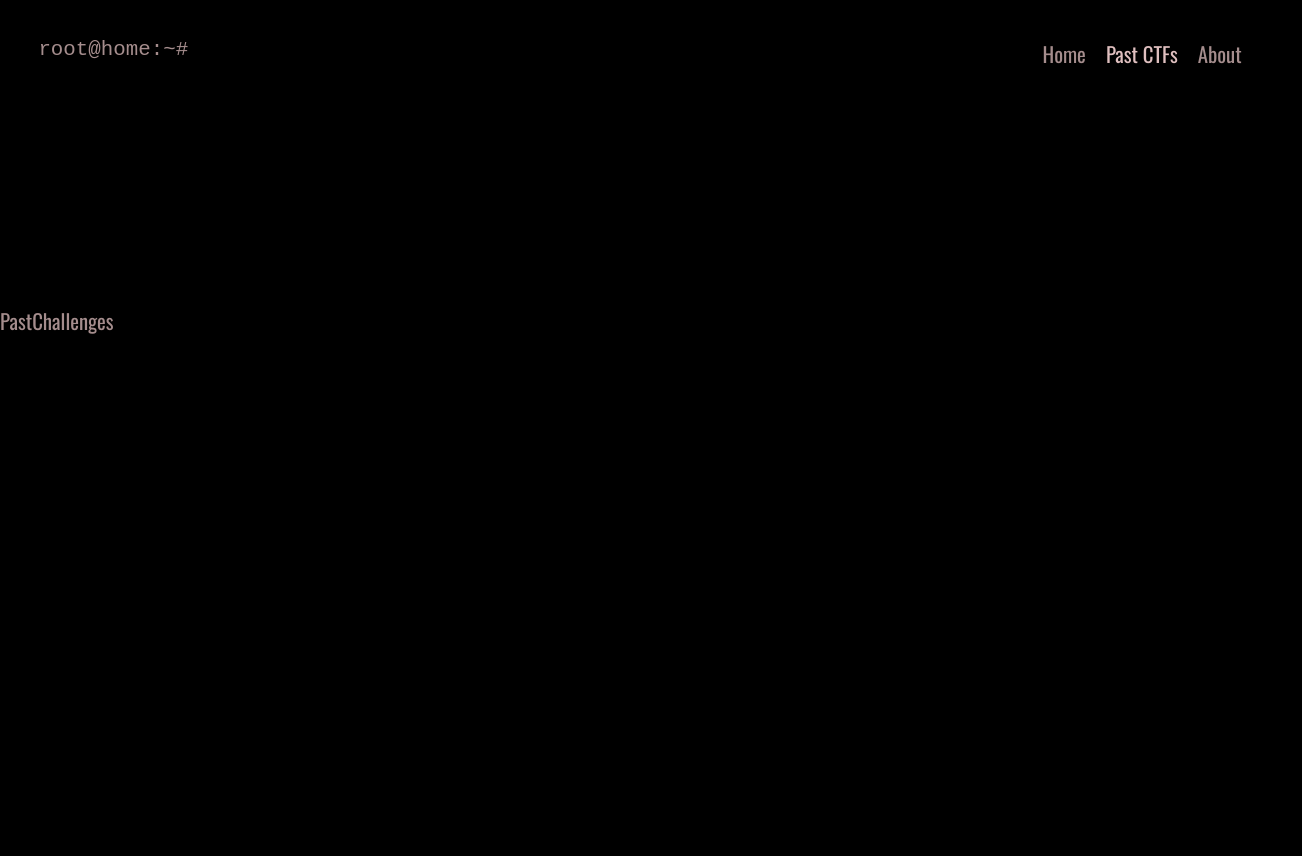
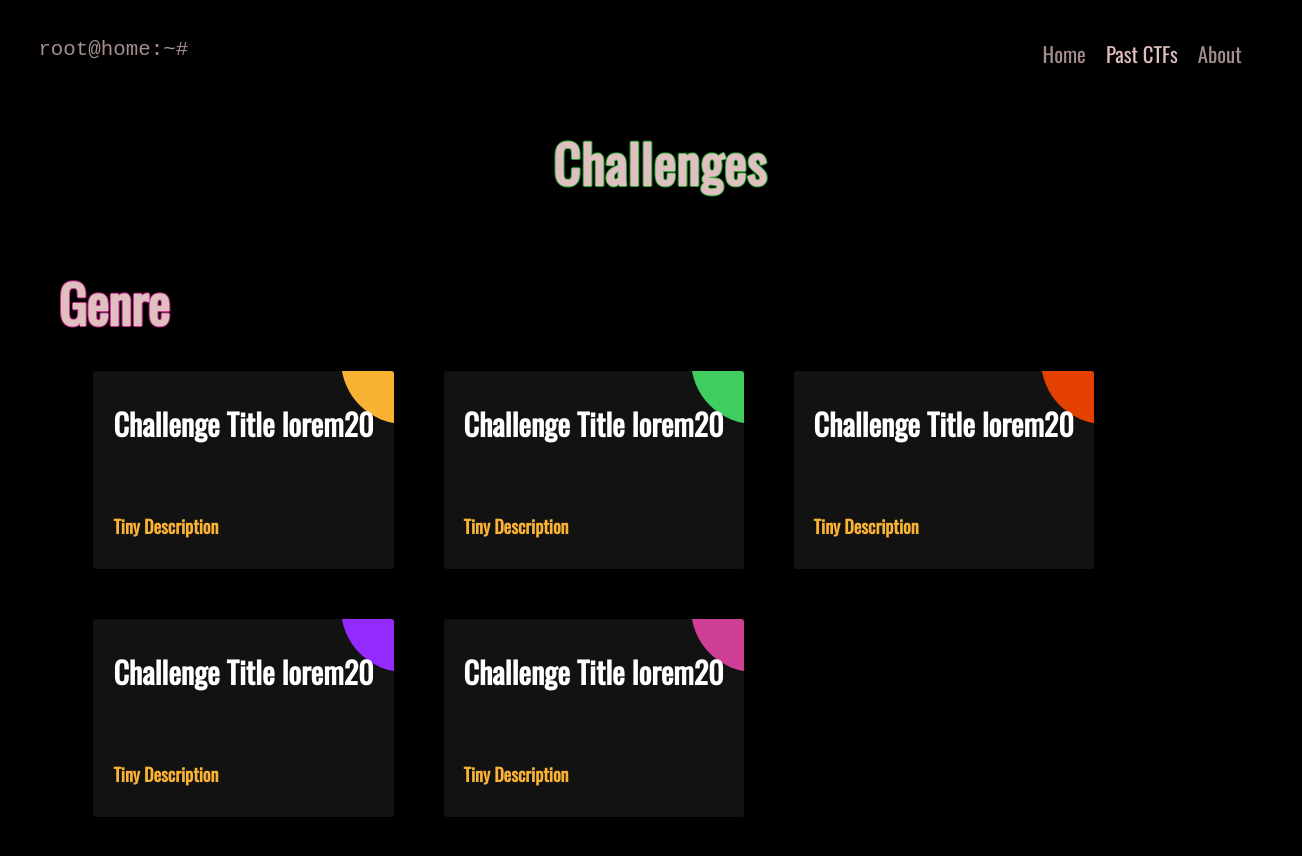
Before and after one commit to abdul2801/apoorv, a React (Create React App) app: page /upcoming in a window 1280 px wide. Shown: the top 856 px of the page, 1302 px wide, since content can reach past the window. Before the commit the page ends 800 px from the top, so only its background shows below. Built offline with nearby package versions, Linux system fonts and the light colour scheme.

Commit message:
changes to challenges

```diff
--- /dev/null
+++ b/src/Pages/PastChallenges.css
@@ -0,0 +1,124 @@
+.past_cont {
+    display: flex;
+    flex-direction: column;
+    align-items: center;
+    justify-content: center;
+    height: 100%;
+    width: 100%;
+    padding: 20px;
+}
+
+.past_cont h1 {
+
+    letter-spacing: 0.02em;
+    font-size: 2.5em;
+    margin-bottom: 20px;
+}
+
+.challenges_cont {
+    display: flex;
+    flex-wrap: wrap;
+
+    gap: 20px;
+    justify-content: flex-start;
+    width: 100%;
+    padding: 20px;
+}
+
+.genre_heading {
+    font-size: 2.5em;
+    font-weight: 600;
+    margin-bottom: 10px;
+}
+
+
+  .a-courses_item {
+    /* -ms-flex-preferred-size: calc(33.33333% - 30px); */
+    /* flex-basis: calc(33.33333% - 30px); */
+    min-width: 300px;
+    max-width: 500px;
+    max-height: 250px;
+    margin: 0 15px 30px;
+
+    overflow: hidden;
+
+    border-radius: 3px;
+  }
+  .a-courses-item_link {
+    display: block;
+    padding: 30px 20px;
+    background-color: #121212;
+
+    overflow: hidden;
+
+    position: relative;
+  }
+  .a-courses-item_link:hover,
+  .a-courses-item_link:hover .a-courses-item_date {
+    text-decoration: none;
+    color: #FFF;
+  }
+  .a-courses-item_link:hover .a-courses-item_bg {
+    -webkit-transform: scale(10);
+    -ms-transform: scale(10);
+    transform: scale(10);
+  }
+  .a-courses-item_title {
+    min-height: 87px;
+    margin: 0 0 25px;
+
+    overflow: hidden;
+
+    font-weight: bold;
+    font-size: 30px;
+    color: #FFF;
+
+    z-index: 2;
+    position: relative;
+  }
+  .a-courses-item_date-box {
+    font-size: 18px;
+    color: #FFF;
+
+    z-index: 2;
+    position: relative;
+  }
+  .a-courses-item_date {
+    font-weight: bold;
+    color: #f9b234;
+
+    -webkit-transition: color .5s ease;
+    -o-transition: color .5s ease;
+    transition: color .5s ease
+  }
+  .a-courses-item_bg {
+    height: 128px;
+    width: 128px;
+    background-color: #f9b234;
+
+    z-index: 1;
+    position: absolute;
+    top: -75px;
+    right: -75px;
+
+    border-radius: 50%;
+
+    -webkit-transition: all .5s ease;
+    -o-transition: all .5s ease;
+    transition: all .5s ease;
+  }
+  .a-courses_item:nth-child(2n) .a-courses-item_bg {
+    background-color: #3ecd5e;
+  }
+  .a-courses_item:nth-child(3n) .a-courses-item_bg {
+    background-color: #e44002;
+  }
+  .a-courses_item:nth-child(4n) .a-courses-item_bg {
+    background-color: #952aff;
+  }
+  .a-courses_item:nth-child(5n) .a-courses-item_bg {
+    background-color: #cd3e94;
+  }
+  .a-courses_item:nth-child(6n) .a-courses-item_bg {
+    background-color: #4c49ea;
+  }
--- a/src/Pages/PastChallenges.tsx
+++ b/src/Pages/PastChallenges.tsx
@@ -1,7 +1,87 @@
-import React from 'react'
-
+import React from "react";
+import "./PastChallenges.css";
 export default function PastChallenges() {
   return (
-    <div className='container'>PastChallenges</div>
-  )
+    <div className="past_cont">
+      <h1 className="active">Challenges</h1>
+
+      <div className="">
+        <div>
+          <h2 className="genre_heading active">Genre</h2>
+          <div className="challenges_cont">
+            <div className="a-courses_item">
+              <a href="#" className="a-courses-item_link">
+                <div className="a-courses-item_bg"></div>
+
+                <div className="a-courses-item_title">
+                  Challenge Title lorem20
+                </div>
+
+                <div className="a-courses-item_date-box">
+
+                  <span className="a-courses-item_date">Tiny Description</span>
+                </div>
+              </a>
+            </div>
+            <div className="a-courses_item">
+              <a href="#" className="a-courses-item_link">
+                <div className="a-courses-item_bg"></div>
+
+                <div className="a-courses-item_title">
+                  Challenge Title lorem20
+                </div>
+
+                <div className="a-courses-item_date-box">
+
+                  <span className="a-courses-item_date">Tiny Description</span>
+                </div>
+              </a>
+            </div>
+            <div className="a-courses_item">
+              <a href="#" className="a-courses-item_link">
+                <div className="a-courses-item_bg"></div>
+
+                <div className="a-courses-item_title">
+                  Challenge Title lorem20
+                </div>
+
+                <div className="a-courses-item_date-box">
+
+                  <span className="a-courses-item_date">Tiny Description</span>
+                </div>
+              </a>
+            </div>
+            <div className="a-courses_item">
+              <a href="#" className="a-courses-item_link">
+                <div className="a-courses-item_bg"></div>
+
+                <div className="a-courses-item_title">
+                  Challenge Title lorem20
+                </div>
+
+                <div className="a-courses-item_date-box">
+
+                  <span className="a-courses-item_date">Tiny Description</span>
+                </div>
+              </a>
+            </div>
+            <div className="a-courses_item">
+              <a href="#" className="a-courses-item_link">
+                <div className="a-courses-item_bg"></div>
+
+                <div className="a-courses-item_title">
+                  Challenge Title lorem20
+                </div>
+
+                <div className="a-courses-item_date-box">
+
+                  <span className="a-courses-item_date">Tiny Description</span>
+                </div>
+              </a>
+            </div>
+          </div>
+        </div>
+      </div>
+    </div>
+  );
 }
```
